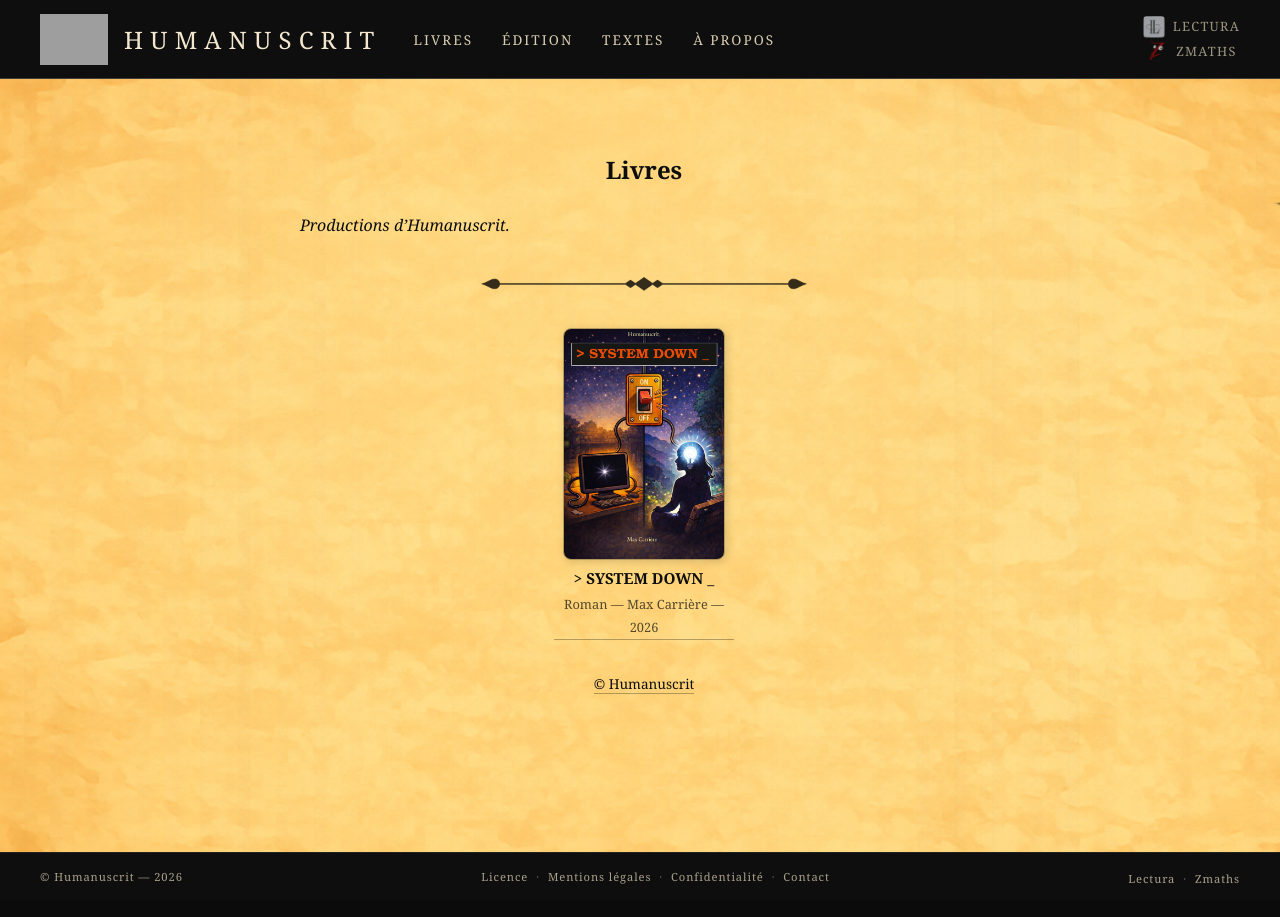
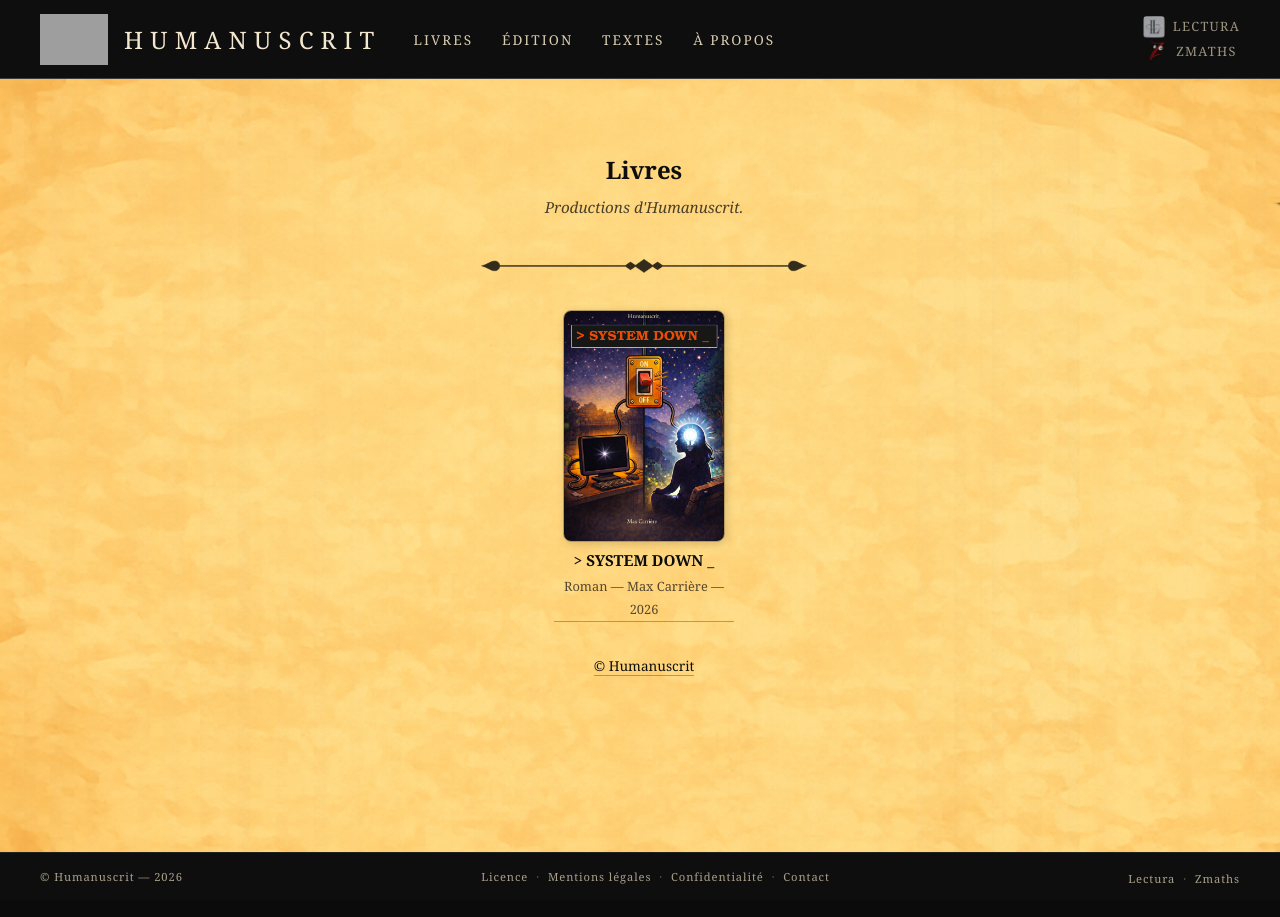
Before and after one commit to maxcarriere/humanuscrit, a Jekyll site: the page built from productions/index.md, in a window 1280 px wide. Built offline with Jekyll 4.4.1, drawn with Linux system fonts in a browser that asks for light colours; grey boxes are pictures that could not be loaded.

Commit message:
Sous-titres centrés collés sous le titre via front matter
Co-Authored-By: Claude Opus 4.6 <noreply@anthropic.com>

```diff
--- a/_layouts/page.html
+++ b/_layouts/page.html
@@ -6,6 +6,9 @@ layout: base
 
   <header class="post-header">
     <h1 class="post-title">{{ page.title | escape }}</h1>
+    {% if page.subtitle %}
+    <p class="post-subtitle">{{ page.subtitle }}</p>
+    {% endif %}
     {% if page.date or page.last_modified_at %}
     <div class="post-meta">
       {% if page.date %}
--- a/assets/css/style.scss
+++ b/assets/css/style.scss
@@ -607,6 +607,7 @@ body .parchment-content * {
 html[data-darkreader-mode] .parchment-content .post-title,
 html[data-darkreader-mode] .parchment-content h1 {
   text-align: center;
+  margin-bottom: 0.2rem;
   color: #0d0d0d !important;
   print-color-adjust: exact !important;
   -webkit-print-color-adjust: exact !important;
@@ -667,6 +668,16 @@ html[data-darkreader-mode] .parchment-content pre {
   print-color-adjust: exact !important;
   -webkit-print-color-adjust: exact !important;
   color-adjust: exact !important;
+}
+
+.post-subtitle,
+.parchment-content p.post-subtitle {
+  text-align: center !important;
+  font-style: italic;
+  font-size: 0.95em;
+  margin-top: 0;
+  margin-bottom: 1.5rem;
+  opacity: 0.75;
 }
 
 .post-meta,
--- a/productions/index.md
+++ b/productions/index.md
@@ -1,8 +1,7 @@
 ---
 title: Livres
+subtitle: Productions d'Humanuscrit.
 ---
-
-*Productions d'Humanuscrit.*
 
 ---
 
```
Also changed, not shown: a-propos.md (+1 -2 lines), edition.md (+1 -2 lines), textes/index.md (+1 -2 lines).
